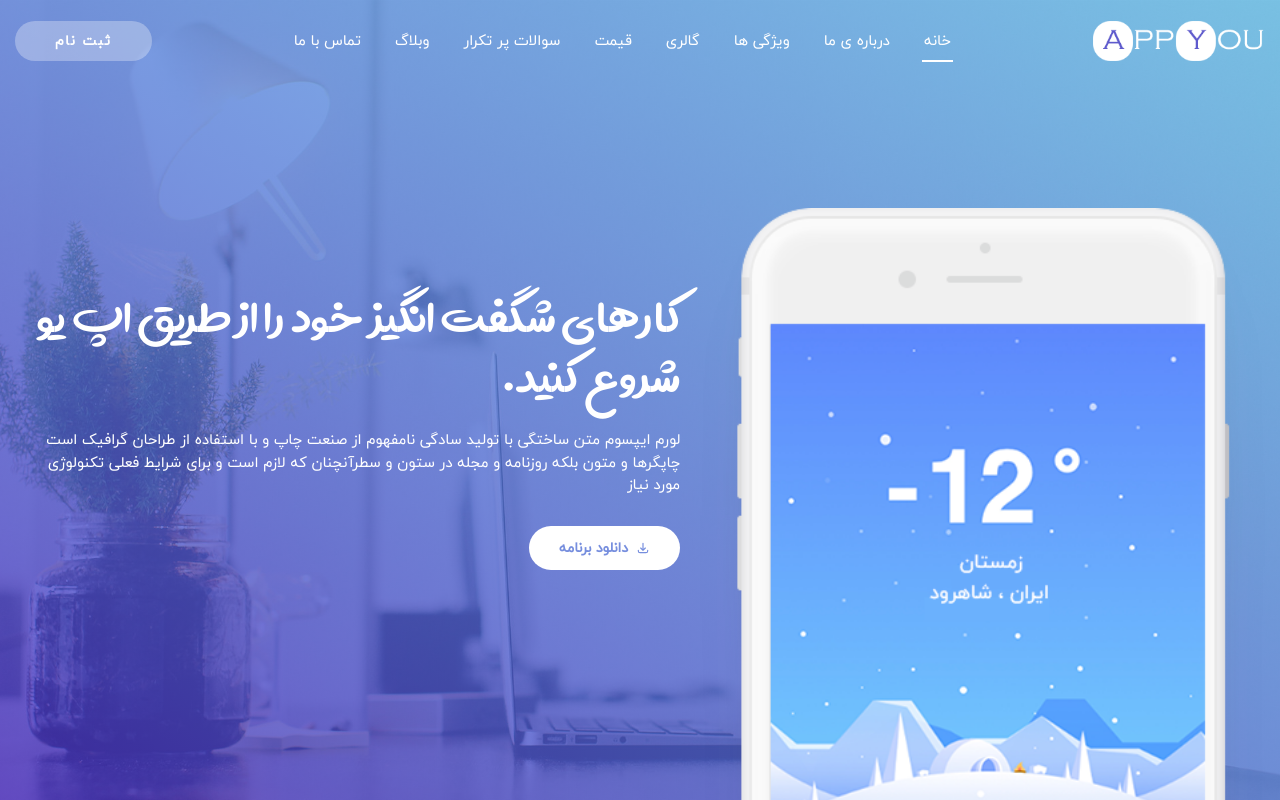
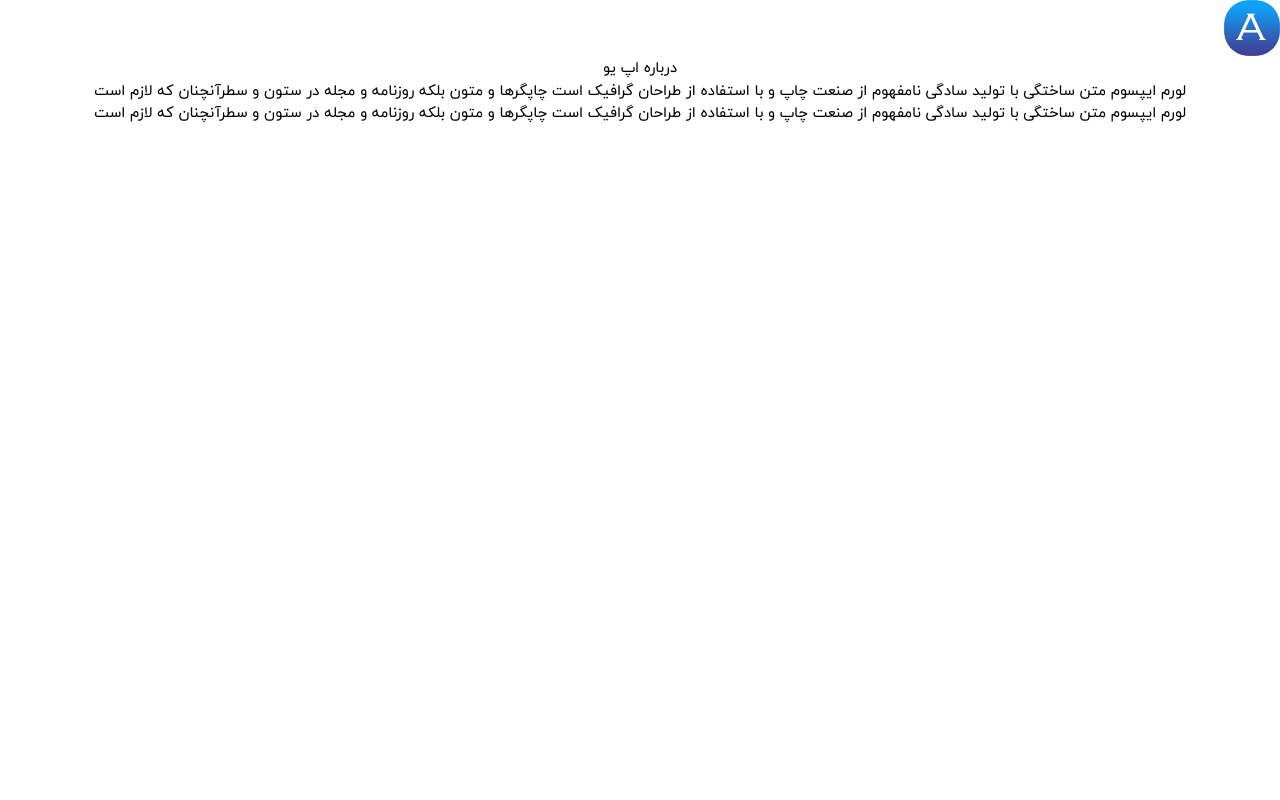
Before and after one commit to hossein1075/app-you, a React (Vite) app: page / in a window 1280 px wide. Shown: the top 800 px of the page. Built offline with nearby package versions, Linux system fonts and the light colour scheme.

Commit message:
add HTML section 1

```diff
--- a/src/App.jsx
+++ b/src/App.jsx
@@ -2,13 +2,14 @@ import { useState } from 'react'
 import reactLogo from './assets/react.svg'
 import './App.css'
 import Header from './Components/header/header'
-
+import Main from './Components/main/main'
 function App() {
   const [count, setCount] = useState(0)
 
   return (
     <>
-    <Header/>
+    {/* <Header/> */}
+    <Main/>
     </>
   )
 }
--- a/src/Components/header/header.jsx
+++ b/src/Components/header/header.jsx
@@ -16,8 +16,8 @@ export default function Header() {
 
   {/* محتوای اصلی */}
         <div className='container'>
-          <div className='flex gap-5 max-lg:mt-10 mt-32 text-white'>
-            <div className='w-101 h-142 basis-[50%] max-lg:hidden z-10'>
+          <div className='flex gap-5 max-lg:mt-10 mt-20 text-white'>
+            <div className='w-101 h-142 max-lg:hidden z-10'>
               <img src="./public/images/header-mobile.png" className='w-full' alt="app weather" />
             </div>
 
--- /dev/null
+++ b/src/Components/main/fullTitle/FullTitle.css
@@ -0,0 +1,6 @@
+.title_sec::before {
+
+}
+.title_sec::after {
+
+}
--- /dev/null
+++ b/src/Components/main/fullTitle/fullTitle.jsx
@@ -0,0 +1,15 @@
+import React from 'react'
+import './FullTitle.css'
+function FullTitle() {
+  return (
+    <>
+
+    <h5 className='title_sec'>
+        درباره اپ یو
+    </h5>
+
+    </>
+  )
+}
+
+export default FullTitle
--- /dev/null
+++ b/src/Components/main/main.jsx
@@ -0,0 +1,11 @@
+import React from 'react'
+import About from './section1/about'
+function Main() {
+  return (
+    <>
+    <About/>
+    </>
+  )
+}
+
+export default Main
--- /dev/null
+++ b/src/Components/main/section1/about.jsx
@@ -0,0 +1,21 @@
+import React from 'react'
+import FullTitle from '../fullTitle/fullTitle'
+
+function About() {
+  return (
+    <>
+    <section className='text-center'>
+        <img src="/public/images/about-logo.png" alt="about logo" />
+        <FullTitle/>
+        <h3>
+            لورم ایپسوم متن ساختگی با تولید سادگی نامفهوم از صنعت چاپ و با استفاده از طراحان گرافیک است چاپگرها و متون بلکه روزنامه و مجله در ستون و سطرآنچنان که لازم است
+        </h3>
+        <p>
+            لورم ایپسوم متن ساختگی با تولید سادگی نامفهوم از صنعت چاپ و با استفاده از طراحان گرافیک است چاپگرها و متون بلکه روزنامه و مجله در ستون و سطرآنچنان که لازم است
+        </p>
+    </section>
+    </>
+  )
+}
+
+export default About
```
Also changed, not shown: public/images/about-logo.png (added).
